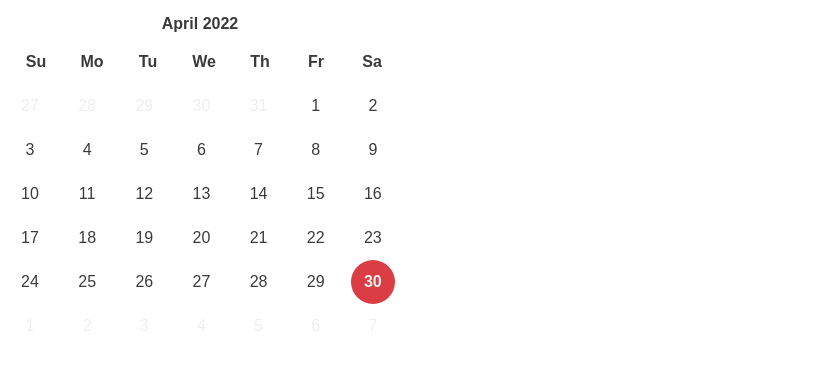
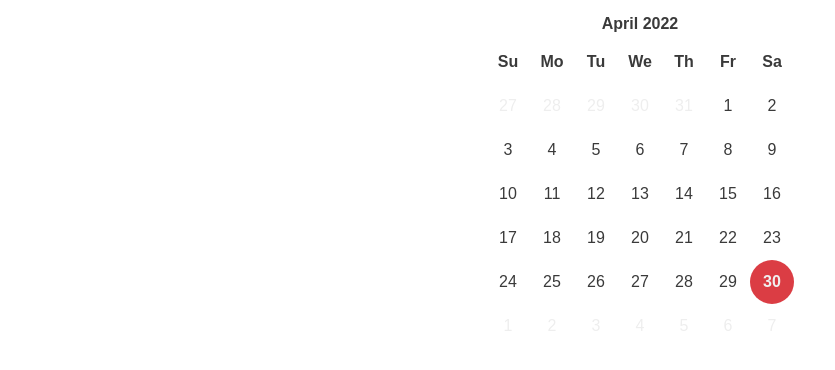
Before and after one commit to vicluo96/My_Calendar, a React (Create React App) app: page / in a window 1280 px wide. Shown: the top 370 px of the page, without its empty margins (0-835 px from the left). Built offline with nearby package versions, Linux system fonts and the light colour scheme; the HTML template or start-up script is replaced by a standard one; a web font is replaced by a local one.

Commit message:
Move calendar to center and improve its appearence

```diff
--- a/src/app/calendar/styles.css
+++ b/src/app/calendar/styles.css
@@ -27,6 +27,16 @@
   border: 1px var(--white);
 }
 
+.calendar .monthPicker .month{
+  background-color: white;
+  width: calc(100% / 4);
+  height: calc(100% / 3);
+  display: inline-block;
+  text-align: center;
+  color: var(--black);
+  font-weight: 400;
+}
+
 .calendar .header .previous {
   flex: 1;
   text-align: left;
@@ -36,12 +46,12 @@
 .calendar .header .next {
   flex: 1;
   text-align: right;
-  margin-right: 2rem;
+  margin-right: 1rem;
 }
 
 .calendar .week {
   background-color: white;
-  width: calc(98% / 7);
+  width: calc(100% / 7);
   height: 44px;
   display: inline-block;
   line-height: 44px;
--- a/src/app/styles.css
+++ b/src/app/styles.css
@@ -14,6 +14,8 @@
   -moz-osx-font-smoothing: grayscale;
   font-smoothing: antialiased;
   -webkit-font-smoothing: antialiased;
+  display: flex;
+  justify-content: center;
 }
 
 @font-face {
```
